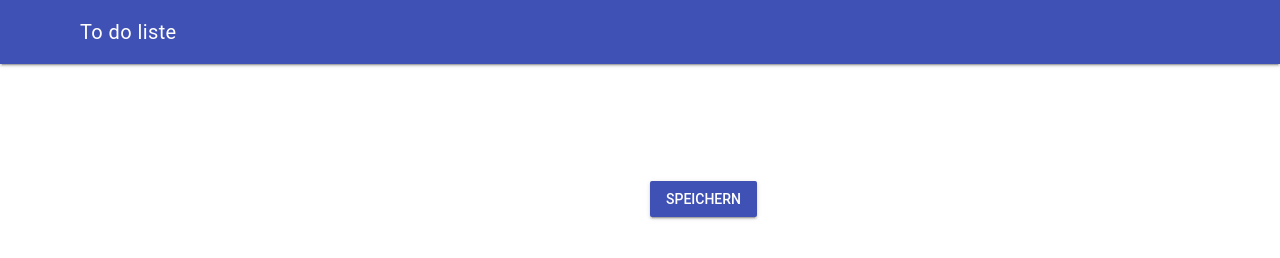
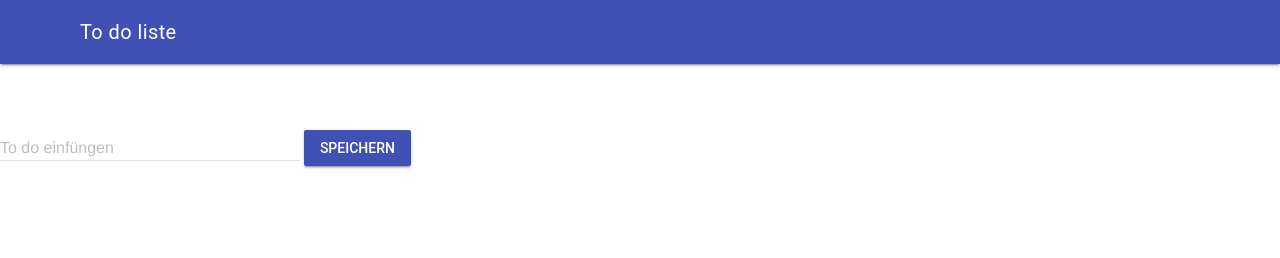
Before and after one commit to rabeea2/ToDoList.github.io, a plain HTML site: page index.html in a window 1280 px wide. Drawn offline with nearby package versions, Linux system fonts and the light colour scheme.

Commit message:
Update index.html

```diff
--- a/index.html
+++ b/index.html
@@ -36,7 +36,7 @@ function addTodo(){
 <style>
 
   .oki-doki {
- padding: 50px 650px;
+ padding: 50px 0px;
   }
 
 </style>
```
